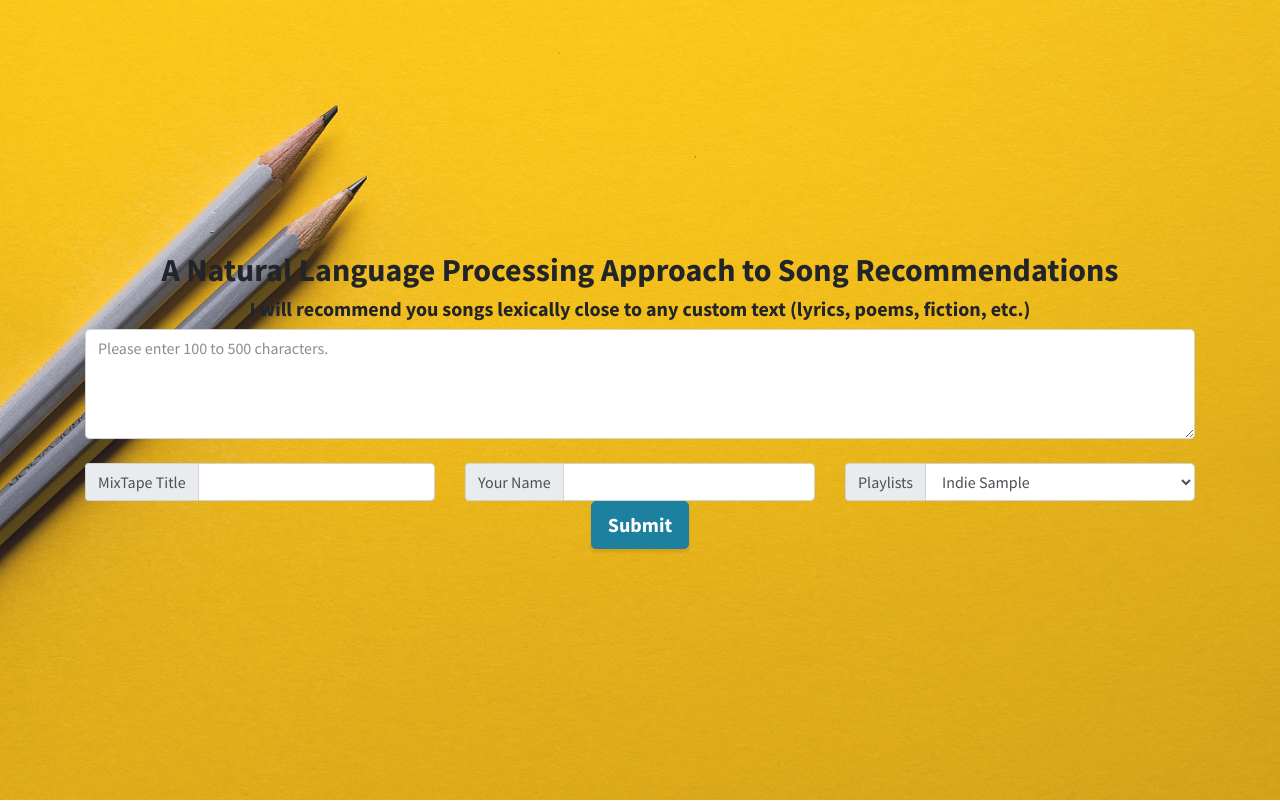
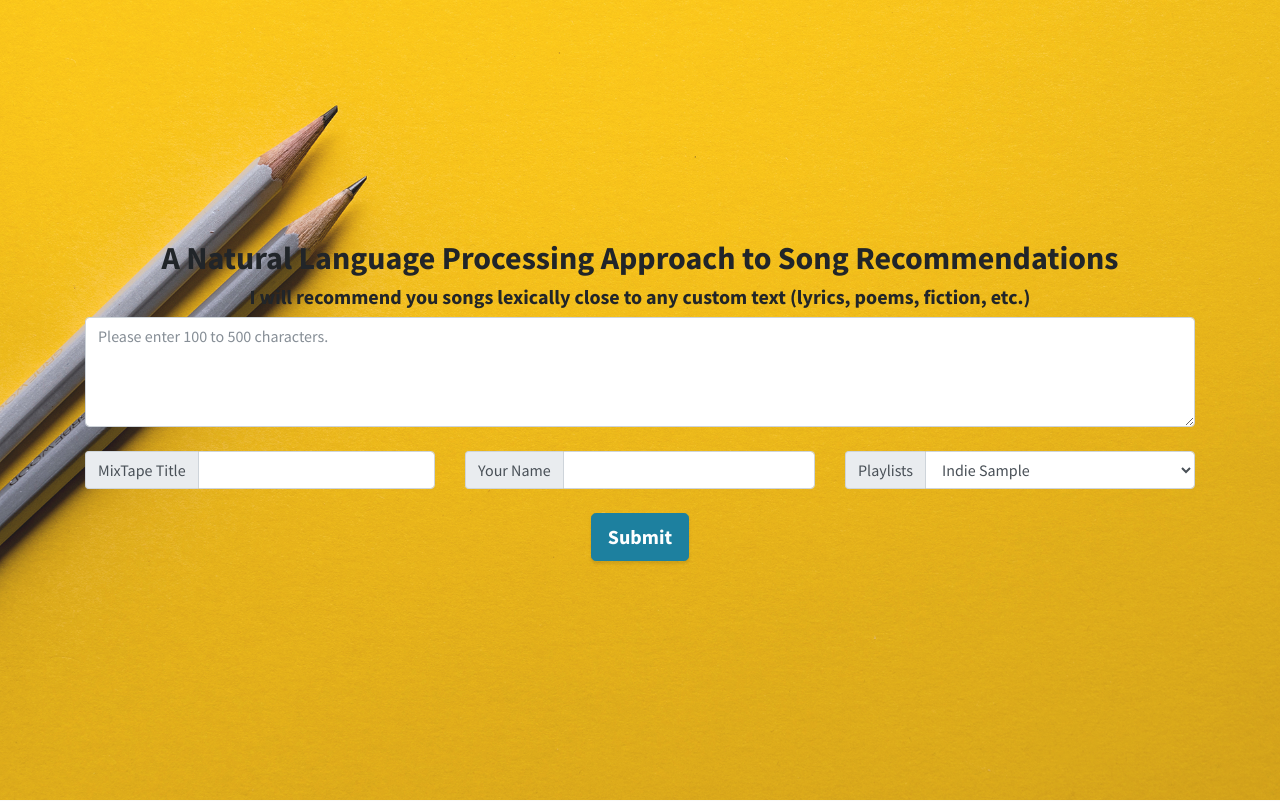
Before and after one commit to S-Farooq/lex-song-aws, a Flask app: page / in a window 1280 px wide. Shown: the top 801 px of the page. Run offline with Flask 2, Linux system fonts and the light colour scheme; parts of the project's set-up code (start-up, migrations or seed data) failed here and were passed over; some libraries are stand-ins or nearby versions.

Commit message:
template change

```diff
--- a/app/templates/index.html
+++ b/app/templates/index.html
@@ -102,7 +102,7 @@
 					<input name='user' type="user" class="form-control" id="user">
 				</div>
 
-		</div><br>
+		</div>
 
 		<div class="col-md-4">
 			<div class="input-group mb-2 mb-sm-0">
@@ -115,14 +115,13 @@
 			</div>
 
 	 </div>
-	</div>
+	</div><br>
 
-			<div class="form-row align-items-center">
+			<div class="row align-items-center">
 			 <div class="col-md-12">
 		      <button type="submit" class="btn btn-primary btn-lg js-scroll-trigger" name="btn" value="search_custom" onclick="showLoad();">Submit</button>
 		      </div>
 			 </div>
-			</div>
 		</form>
 		</div>
 		</div>
@@ -309,7 +308,7 @@
 				      		backgroundColor: 'rgba({{ colors[s] }},0.2)',
 				      		borderColor: 'rgb({{ colors[s] }})',
 				      		pointBorderColor: '#fff',
-				         data : [{% for item in user_song_values[s][1:8] %}
+				         data : [{% for item in user_song_values[s][1:] %}
 				                      {{item}},
 				                    {% endfor %}]
 				      },
```
